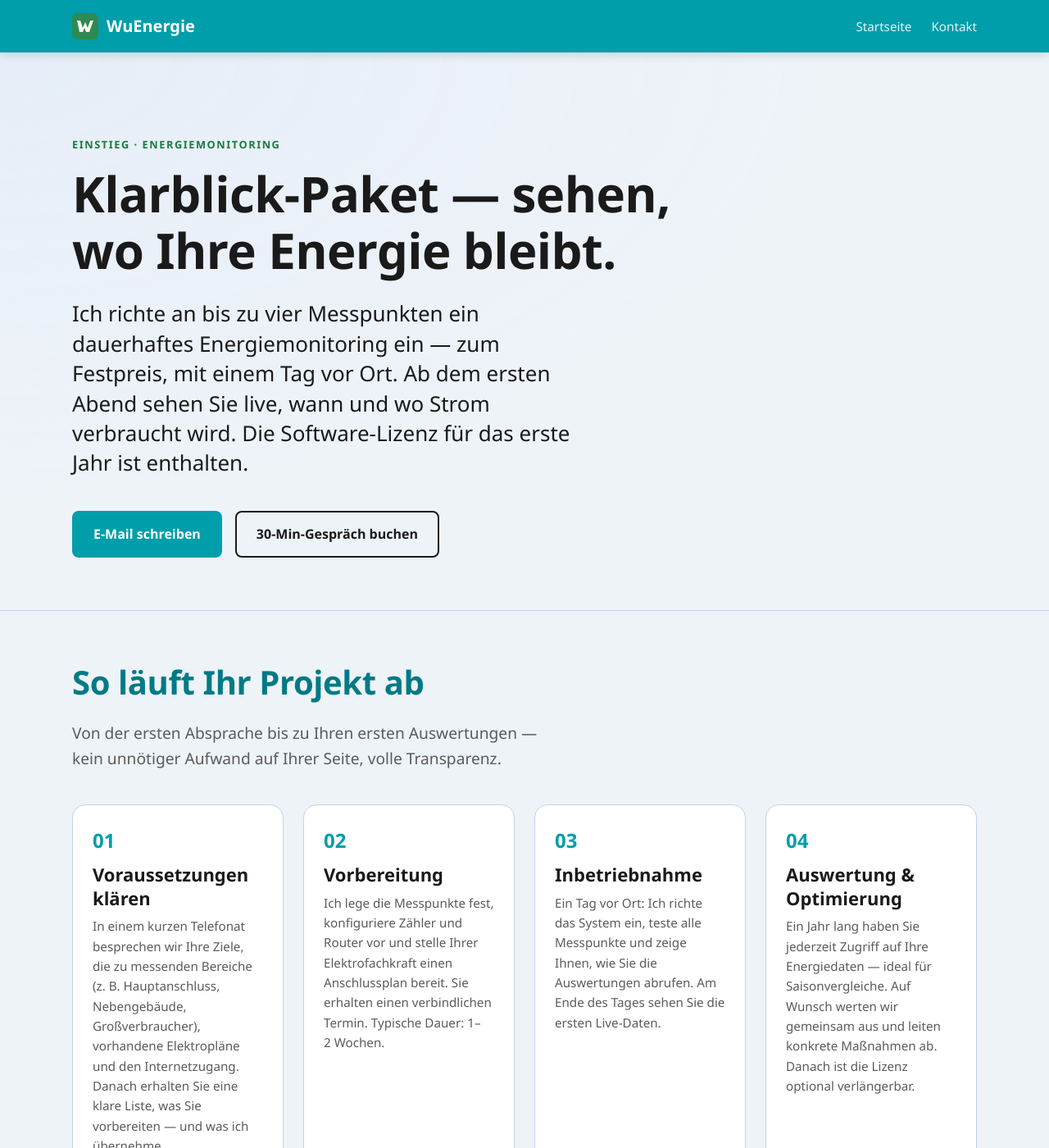
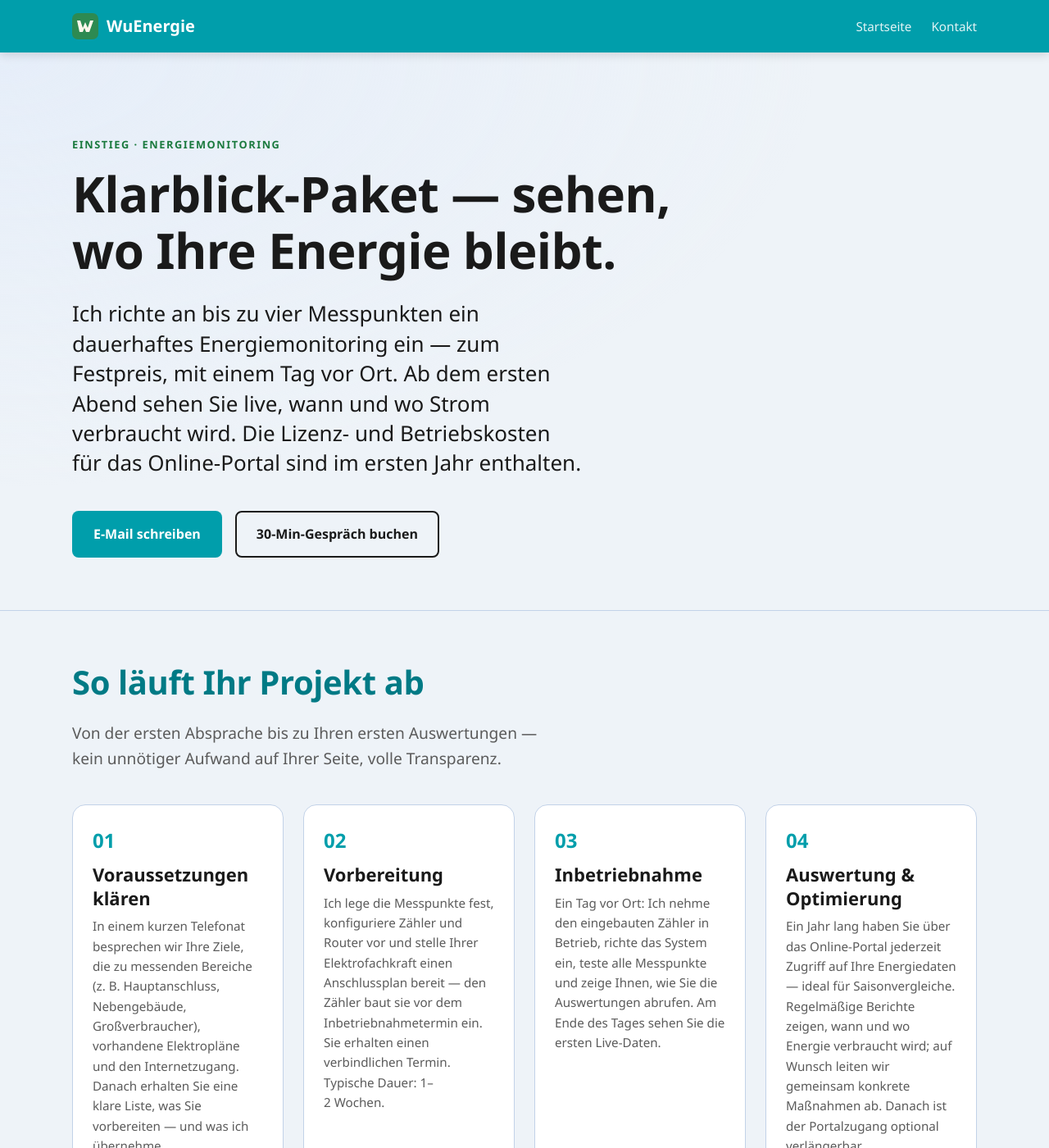
Before and after one commit to wuenergie/wuenergie-site, a Jekyll site: the page built from klarblick-paket.md, in a window 1280 px wide and 1400 px high. Shown: the whole window at 82% size. Built offline with Jekyll 4.4.1, drawn with Linux system fonts in a browser that asks for light colours; some of the changed text lies outside the part shown.

Commit message:
Klarblick-Paket präzisiert, CO₂-Bewertung entfernt
- Online-Portal: Lizenz- und Betriebskosten statt Software-Lizenz
- Zählereinbau durch Elektrofachkraft vor dem Inbetriebnahmetermin
- Regelmäßige Auswertungsberichte derzeit inklusive
- Bereitgestellte SIM-Karte gegen Aufpreis
- Startseite: CO₂-Bewertung aus Energiesystem-Analyse entfernt

Co-Authored-By: Claude Opus 5.5 <noreply@anthropic.com>

```diff
--- a/klarblick-paket.md
+++ b/klarblick-paket.md
@@ -2,20 +2,20 @@
 layout: landing
 permalink: /klarblick-paket/
 title: Klarblick-Paket — Energiemonitoring zum Festpreis
-description: Energiemonitoring zum Festpreis — bis 4 Messpunkte, Inbetriebnahme an einem Tag, LTE-Router und Software-Lizenz für ein Jahr inklusive. So läuft Ihr Projekt ab.
+description: Energiemonitoring zum Festpreis — bis 4 Messpunkte, Inbetriebnahme an einem Tag, LTE-Router sowie Lizenz- und Betriebskosten für das Online-Portal im ersten Jahr inklusive. So läuft Ihr Projekt ab.
 breadcrumb: Klarblick-Paket
 service:
   name: Klarblick-Paket — Energiemonitoring
   type: Energiemonitoring
   audience: Betreiber von Gewerbeobjekten, Campingplätzen, Hotels und Produktionsbetrieben
-  description: Einstieg ins Energiemonitoring zum Festpreis — Messkonzept, Inbetriebnahme von bis zu 4 Zählpunkten, LTE-Router und Software-Lizenz für 12 Monate.
+  description: Einstieg ins Energiemonitoring zum Festpreis — Messkonzept, Inbetriebnahme von bis zu 4 Zählpunkten, LTE-Router sowie Lizenz- und Betriebskosten für das Online-Portal im ersten Jahr.
 ---
 
 <section class="landing-hero">
   <div class="container">
     <span class="overline">Einstieg · Energiemonitoring</span>
     <h1>Klarblick-Paket — sehen, wo Ihre Energie&nbsp;bleibt.</h1>
-    <p class="hero-lede">Ich richte an bis zu vier Messpunkten ein dauerhaftes Energiemonitoring ein — zum Festpreis, mit einem Tag vor Ort. Ab dem ersten Abend sehen Sie live, wann und wo Strom verbraucht wird. Die Software-Lizenz für das erste Jahr ist enthalten.</p>
+    <p class="hero-lede">Ich richte an bis zu vier Messpunkten ein dauerhaftes Energiemonitoring ein — zum Festpreis, mit einem Tag vor Ort. Ab dem ersten Abend sehen Sie live, wann und wo Strom verbraucht wird. Die Lizenz- und Betriebskosten für das Online-Portal sind im ersten Jahr enthalten.</p>
     <div class="hero-actions">
       <a class="btn btn-primary" href="mailto:{{ site.data.site.email }}?subject=Anfrage%20Klarblick-Paket">E-Mail schreiben</a>
       <a class="btn btn-secondary" href="{{ site.data.site.booking_url }}" rel="noopener" target="_blank">30-Min-Gespräch buchen</a>
@@ -34,15 +34,15 @@ service:
       </li>
       <li>
         <h3>Vorbereitung</h3>
-        <p>Ich lege die Messpunkte fest, konfiguriere Zähler und Router vor und stelle Ihrer Elektrofachkraft einen Anschlussplan bereit. Sie erhalten einen verbindlichen Termin. Typische Dauer: 1–2&nbsp;Wochen.</p>
+        <p>Ich lege die Messpunkte fest, konfiguriere Zähler und Router vor und stelle Ihrer Elektrofachkraft einen Anschlussplan bereit — den Zähler baut sie vor dem Inbetriebnahmetermin ein. Sie erhalten einen verbindlichen Termin. Typische Dauer: 1–2&nbsp;Wochen.</p>
       </li>
       <li>
         <h3>Inbetriebnahme</h3>
-        <p>Ein Tag vor Ort: Ich richte das System ein, teste alle Messpunkte und zeige Ihnen, wie Sie die Auswertungen abrufen. Am Ende des Tages sehen Sie die ersten Live-Daten.</p>
+        <p>Ein Tag vor Ort: Ich nehme den eingebauten Zähler in Betrieb, richte das System ein, teste alle Messpunkte und zeige Ihnen, wie Sie die Auswertungen abrufen. Am Ende des Tages sehen Sie die ersten Live-Daten.</p>
       </li>
       <li>
         <h3>Auswertung &amp; Optimierung</h3>
-        <p>Ein Jahr lang haben Sie jederzeit Zugriff auf Ihre Energiedaten — ideal für Saisonvergleiche. Auf Wunsch werten wir gemeinsam aus und leiten konkrete Maßnahmen ab. Danach ist die Lizenz optional verlängerbar.</p>
+        <p>Ein Jahr lang haben Sie über das Online-Portal jederzeit Zugriff auf Ihre Energiedaten — ideal für Saisonvergleiche. Regelmäßige Berichte zeigen, wann und wo Energie verbraucht wird; auf Wunsch leiten wir gemeinsam konkrete Maßnahmen ab. Danach ist der Portalzugang optional verlängerbar.</p>
       </li>
     </ol>
   </div>
@@ -55,11 +55,11 @@ service:
       <div>
         <h3>Darum kümmern Sie sich</h3>
         <ul class="pain-list">
-          <li><strong>Einbau des Energiezählers</strong> durch Ihre Elektrofachkraft — nach meinem Anschlussplan. Der Zähler erfasst bis zu vier Messpunkte.</li>
+          <li><strong>Einbau des Energiezählers</strong> durch Ihre Elektrofachkraft — nach meinem Anschlussplan, vor dem Inbetriebnahmetermin. Der Zähler erfasst bis zu vier Messpunkte.</li>
           <li><strong>Internetzugang</strong> am Zählerstandort — eine von drei Möglichkeiten:
             <br>a) Anschluss an Ihr vorhandenes Netzwerk,
             <br>b) eine eigene SIM-Karte für den LTE-Router,
-            <br>c) eine SIM-Karte, die ich bereitstelle.</li>
+            <br>c) eine SIM-Karte, die ich gegen Aufpreis bereitstelle.</li>
           <li><strong>Zugang</strong> zu Haupt- und Unterverteilungen sowie ein Ansprechpartner vor Ort.</li>
         </ul>
       </div>
@@ -69,7 +69,8 @@ service:
           <li>Messkonzept und Festlegung der Messpunkte</li>
           <li>Lieferung und Vorkonfiguration von Zähler und LTE-Router</li>
           <li>Inbetriebnahme, Funktionstest und Übergabeprotokoll</li>
-          <li>Einrichtung des Dashboards und Einweisung</li>
+          <li>Einrichtung des Online-Portals und Einweisung</li>
+          <li>Regelmäßige Auswertungsberichte</li>
           <li>Ansprechpartner bei Fragen oder Auffälligkeiten — per E-Mail und Telefon</li>
         </ul>
       </div>
@@ -80,7 +81,7 @@ service:
 <section>
   <div class="container">
     <h2>Konditionen und Leistungsumfang</h2>
-    <p class="section-lede">Der Festpreis gilt für Standardinstallationen bis 4 Zählpunkte (elektrische Energie) im Niederspannungsnetz. Enthalten sind Messkonzept, Zähler, LTE-Router, ein Tag Inbetriebnahme inklusive An- und Abreise sowie die Software-Lizenz für 12 Monate. Nach dem ersten Jahr kann die Lizenz optional verlängert werden.</p>
+    <p class="section-lede">Der Festpreis gilt für Standardinstallationen bis 4 Zählpunkte (elektrische Energie) im Niederspannungsnetz. Enthalten sind Messkonzept, Zähler, LTE-Router, ein Tag Inbetriebnahme inklusive An- und Abreise sowie für 12 Monate die Lizenz- und Betriebskosten für das Online-Portal. Regelmäßige Auswertungsberichte sind derzeit ebenfalls enthalten. Eine von mir bereitgestellte SIM-Karte wird gesondert berechnet. Nach dem ersten Jahr kann der Portalzugang optional verlängert werden.</p>
     <p class="section-lede">Abweichende Anlagenstrukturen, erhöhter Verkabelungsaufwand oder zusätzliche Messpunkte — auch für Wasser oder Wärme — prüfe ich im kostenlosen Erstgespräch und biete sie individuell an. Den Festpreis nenne ich Ihnen gern auf Anfrage. Preisstand: 2026.</p>
   </div>
 </section>
```
Also changed, not shown: camping.md (+1 -1 lines), index.md (+2 -2 lines).
